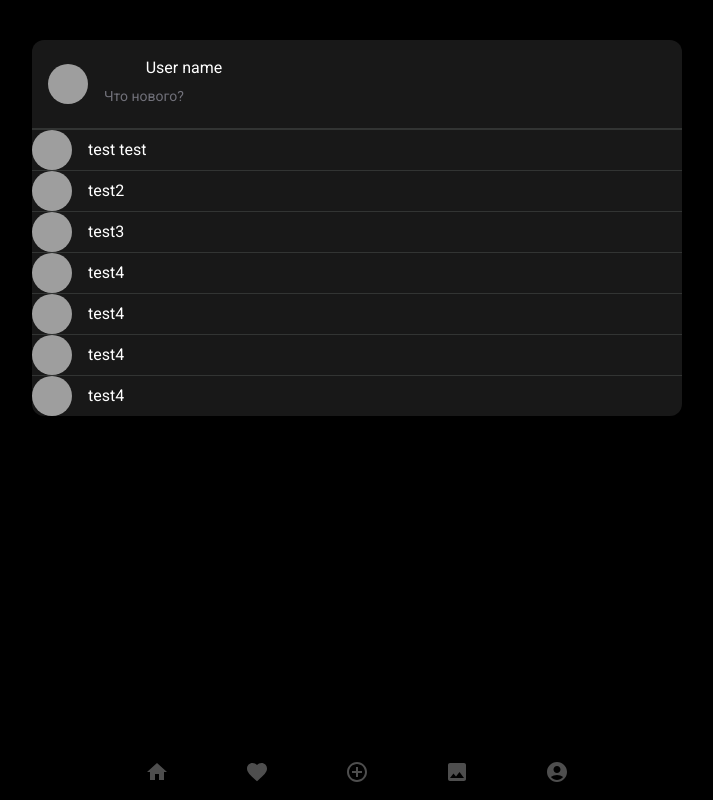
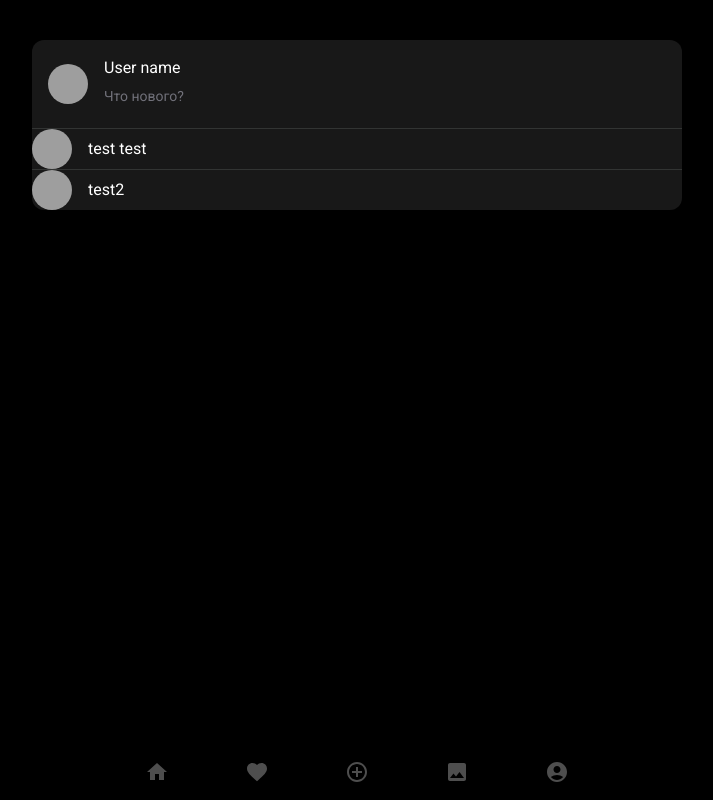
Before and after one commit to escapch/ollo-app, a Next.js app: page / in a window 1280 px wide. Shown: the whole page, without its empty margins (283-996 px from the left). Built offline with nearby package versions, Linux system fonts and the light colour scheme; grey boxes are pictures that could not be loaded.

Commit message:
fixed drawer

```diff
--- a/app/page.tsx
+++ b/app/page.tsx
@@ -1,23 +1,9 @@
 'use client';
 import { Container } from '@/components/shared/container';
-import { CreateThreads } from '@/components/shared/createThreads';
-import { CreateThreadsDrawer } from '@/components/shared/createThreadsDrawer';
+import { InputThread } from '@/components/shared/inputThread';
+import { ThreadsDrawer } from '@/components/shared/threadsDrawer';
 import { Thread } from '@/components/shared/thread';
-import { Button } from '@/components/ui/button';
 import { useState } from 'react';
-import {
-  Drawer,
-  DrawerClose,
-  DrawerContent,
-  DrawerDescription,
-  DrawerFooter,
-  DrawerHeader,
-  DrawerTitle,
-  DrawerTrigger,
-} from '@/components/ui/drawer';
-import { Avatar, AvatarFallback, AvatarImage } from '@/components/ui/avatar';
-import { Label } from '@/components/ui/label';
-import { X } from 'lucide-react';
 
 const mockData = [
   {
@@ -36,110 +22,21 @@ const mockData = [
     likes: 1,
     createdDate: '',
   },
-  {
-    userName: 'test3',
-    userIcon: '',
-    text: '',
-    images: [],
-    likes: 1,
-    createdDate: '',
-  },
-  {
-    userName: 'test4',
-    userIcon: '',
-    text: '',
-    images: [],
-    likes: 1,
-    createdDate: '',
-  },
-  {
-    userName: 'test4',
-    userIcon: '',
-    text: '',
-    images: [],
-    likes: 1,
-    createdDate: '',
-  },
-  {
-    userName: 'test4',
-    userIcon: '',
-    text: '',
-    images: [],
-    likes: 1,
-    createdDate: '',
-  },
-  {
-    userName: 'test4',
-    userIcon: '',
-    text: '',
-    images: [],
-    likes: 1,
-    createdDate: '',
-  },
 ];
 export default function Home() {
   const [isDrawerOpen, setIsDrawerOpen] = useState(false);
 
-  const openDrawer = () => setIsDrawerOpen(true);
   return (
-    <Container>
-      <div className="bg-[#181818] mt-10 rounded-xl divide-y divide-[#323433]">
-        <div>
-          <Drawer>
-            <DrawerTrigger>
-              <CreateThreads />
-            </DrawerTrigger>
-            <DrawerContent className="bg-[#181818] border-none relative flex flex-col h-[80vh]">
-              <div className="mx-auto w-full max-w-sm h-[100vh] flex flex-col">
-                <DrawerHeader className="flex justify-between">
-                  <DrawerTitle className="font-thin">
-                    Create a new ollo
-                  </DrawerTitle>
-                  <DrawerClose>
-                    <X />
-                  </DrawerClose>
-                </DrawerHeader>
-                <div className="flex gap-4 overflow-y-auto border-b">
-                  <Avatar>
-                    <AvatarImage src="https://github.com/shadcn.png" />
-                    <AvatarFallback>User</AvatarFallback>
-                  </Avatar>
-                  <div className="flex-col gap-1 w-full">
-                    <Label htmlFor="thread">User name</Label>
-                    <textarea
-                      placeholder="Что нового?"
-                      id="thread"
-                      className="bg-transparent border-none py-1 resize-none overflow-y-auto w-full focus:outline-none focus:border-none focus:ring-0"
-                      style={{ maxHeight: '300px' }}
-                      rows={1}
-                      onInput={(e) => {
-                        const target = e.target as HTMLTextAreaElement;
-                        target.style.height = 'auto';
-                        target.style.height = `${target.scrollHeight}px`;
-                        if (target.scrollHeight > 300) {
-                          target.style.overflowY = 'scroll';
-                        } else {
-                          target.style.overflowY = 'hidden';
-                        }
-                      }}
-                    />
-                  </div>
-                </div>
-
-                <DrawerFooter className="sticky bottom-0 bg-[#181818] p-4">
-                  <Button variant="outline" className="text-[#181818]">
-                    Опубликовать
-                  </Button>
-                </DrawerFooter>
-              </div>
-            </DrawerContent>
-          </Drawer>
+    <>
+      <Container>
+        <div className="bg-[#181818] mt-10 rounded-xl divide-y divide-[#323433]">
+          <InputThread setIsDrawerOpen={setIsDrawerOpen} />
+          {mockData.map((item, index) => (
+            <Thread key={index} {...item} />
+          ))}
         </div>
-        <p></p>
-        {mockData.map((item, index) => (
-          <Thread {...item} />
-        ))}
-      </div>
-    </Container>
+      </Container>
+      <ThreadsDrawer setIsDrawerOpen={setIsDrawerOpen} isDrawerOpen={isDrawerOpen} />
+    </>
   );
 }
--- a/components/shared/createThreadsDrawer.tsx
+++ /dev/null
@@ -1,72 +0,0 @@
-'use client';
-import * as React from 'react';
-import { cn } from '@/lib/utils';
-import { Avatar, AvatarImage, AvatarFallback } from '../ui/avatar';
-import { Label } from '../ui/label';
-import { X } from 'lucide-react';
-import { Button } from '@/components/ui/button';
-import {
-  Drawer,
-  DrawerClose,
-  DrawerContent,
-  DrawerFooter,
-  DrawerHeader,
-  DrawerTitle,
-} from '@/components/ui/drawer';
-
-interface Props {
-  className?: string;
-  isOpen: boolean;
-  setIsOpen: (open: boolean) => void;
-}
-
-export function CreateThreadsDrawer({ isOpen, setIsOpen, className }: Props) {
-  return (
-    <div className={cn('p-4 ', className)}>
-      <Drawer open={isOpen} onOpenChange={setIsOpen}>
-        <DrawerContent className="bg-[#181818] border-none relative flex flex-col h-full">
-          <div className="mx-auto w-full max-w-sm h-[100vh] flex flex-col">
-            <DrawerHeader className="flex justify-between">
-              <DrawerTitle className="font-thin">Create a new ollo</DrawerTitle>
-              <DrawerClose>
-                <X />
-              </DrawerClose>
-            </DrawerHeader>
-            <div className="flex gap-4 overflow-y-auto border-b">
-              <Avatar>
-                <AvatarImage src="https://github.com/shadcn.png" />
-                <AvatarFallback>User</AvatarFallback>
-              </Avatar>
-              <div className="flex-col gap-1 w-full">
-                <Label htmlFor="thread">User name</Label>
-                <textarea
-                  placeholder="Что нового?"
-                  id="thread"
-                  className="bg-transparent border-none py-1 resize-none overflow-y-auto w-full focus:outline-none focus:border-none focus:ring-0"
-                  style={{ maxHeight: '300px' }}
-                  rows={1}
-                  onInput={(e) => {
-                    const target = e.target as HTMLTextAreaElement;
-                    target.style.height = 'auto';
-                    target.style.height = `${target.scrollHeight}px`;
-                    if (target.scrollHeight > 300) {
-                      target.style.overflowY = 'scroll';
-                    } else {
-                      target.style.overflowY = 'hidden';
-                    }
-                  }}
-                />
-              </div>
-            </div>
-
-            <DrawerFooter className="sticky bottom-0 bg-[#181818] p-4">
-              <Button variant="outline" className="text-[#181818]">
-                Опубликовать
-              </Button>
-            </DrawerFooter>
-          </div>
-        </DrawerContent>
-      </Drawer>
-    </div>
-  );
-}
--- a/components/shared/createThreads.tsx
+++ b/components/shared/inputThread.tsx
@@ -3,12 +3,12 @@ import React from 'react';
 import { cn } from '@/lib/utils';
 import { Avatar, AvatarImage, AvatarFallback } from '../ui/avatar';
 import { Input } from '../ui/input';
-import { Label } from '../ui/label';
 interface Props {
   className?: string;
+  setIsDrawerOpen: (open: boolean) => void;
 }
 
-export const CreateThreads: React.FC<Props> = ({ className }) => {
+export const InputThread: React.FC<Props> = ({ className, setIsDrawerOpen }) => {
   return (
     <div className={cn('p-4 ', className)}>
       <div className="flex gap-4 items-center">
@@ -22,6 +22,7 @@ export const CreateThreads: React.FC<Props> = ({ className }) => {
             placeholder="Что нового?"
             className={cn('bg-transparent border-none p-0 h-0 py-4', className)}
             id="thread"
+            onClick={() => setIsDrawerOpen(true)}
           />
         </div>
       </div>
--- /dev/null
+++ b/components/shared/threadsDrawer.tsx
@@ -0,0 +1,69 @@
+'use client';
+import * as React from 'react';
+import { Avatar, AvatarImage, AvatarFallback } from '../ui/avatar';
+import { Label } from '../ui/label';
+import { X } from 'lucide-react';
+import { Button } from '@/components/ui/button';
+import {
+  Drawer,
+  DrawerClose,
+  DrawerContent,
+  DrawerFooter,
+  DrawerHeader,
+  DrawerTitle,
+} from '@/components/ui/drawer';
+
+interface Props {
+  className?: string;
+  isDrawerOpen: boolean;
+  setIsDrawerOpen: (open: boolean) => void;
+}
+
+export function ThreadsDrawer({ isDrawerOpen, setIsDrawerOpen }: Props) {
+  return (
+    <Drawer open={isDrawerOpen} onOpenChange={setIsDrawerOpen}>
+      <DrawerContent className="bg-[#181818] border-none fixed inset-0 z-50  flex flex-col h-[100vh]">
+        <div className="mx-auto w-full max-w-sm h-[100vh] flex flex-col">
+          <DrawerHeader className="flex justify-between">
+            <DrawerTitle className="font-thin">Create a new ollo</DrawerTitle>
+            <DrawerClose>
+              <X />
+            </DrawerClose>
+          </DrawerHeader>
+          <div className="flex gap-4 overflow-y-auto border-b">
+            <Avatar>
+              <AvatarImage src="https://github.com/shadcn.png" />
+              <AvatarFallback>User</AvatarFallback>
+            </Avatar>
+            <div className="flex-col gap-1 w-full">
+              <Label htmlFor="thread">User name</Label>
+              <textarea
+                placeholder="Что нового?"
+                id="thread"
+                className="bg-transparent border-none py-1 resize-none overflow-y-auto w-full focus:outline-none focus:border-none focus:ring-0"
+                style={{ maxHeight: '300px' }}
+                rows={1}
+                onInput={(e) => {
+                  const target = e.target as HTMLTextAreaElement;
+                  target.style.height = 'auto';
+                  target.style.height = `${target.scrollHeight}px`;
+                  if (target.scrollHeight > 300) {
+                    target.style.overflowY = 'scroll';
+                  } else {
+                    target.style.overflowY = 'hidden';
+                  }
+                }}
+              />
+            </div>
+          </div>
+
+          <DrawerFooter className="sticky bottom-0 bg-[#181818] p-4">
+            <Button variant="outline" className="text-[#181818]">
+              Опубликовать
+            </Button>
+          </DrawerFooter>
+        </div>
+      </DrawerContent>
+    </Drawer>
+  );
+}
```
